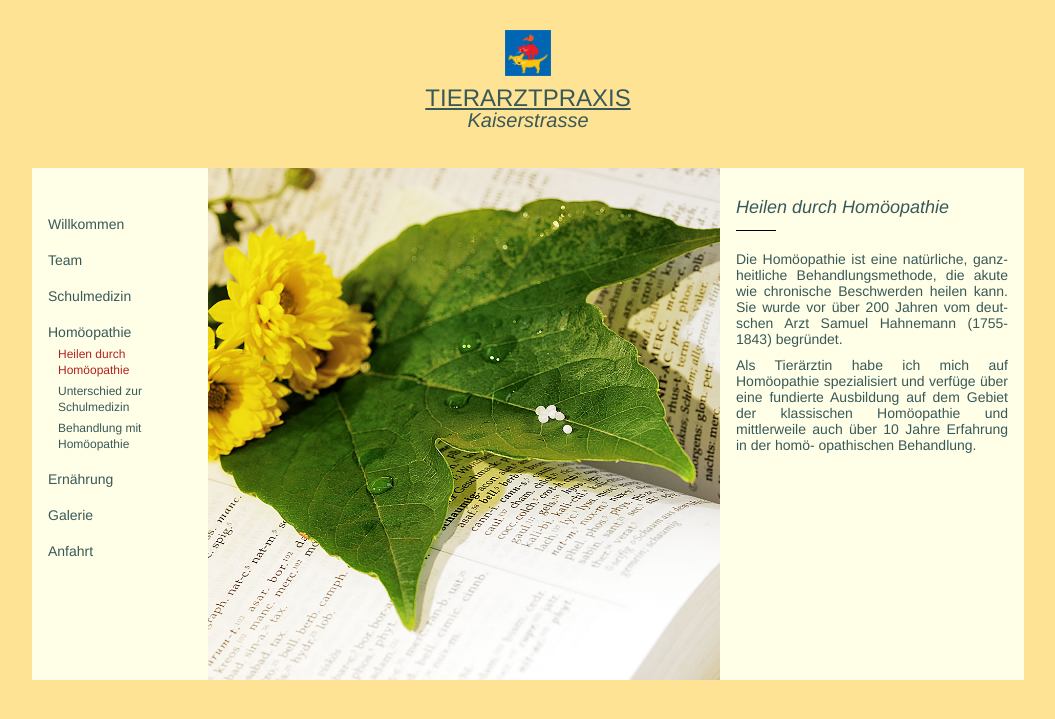
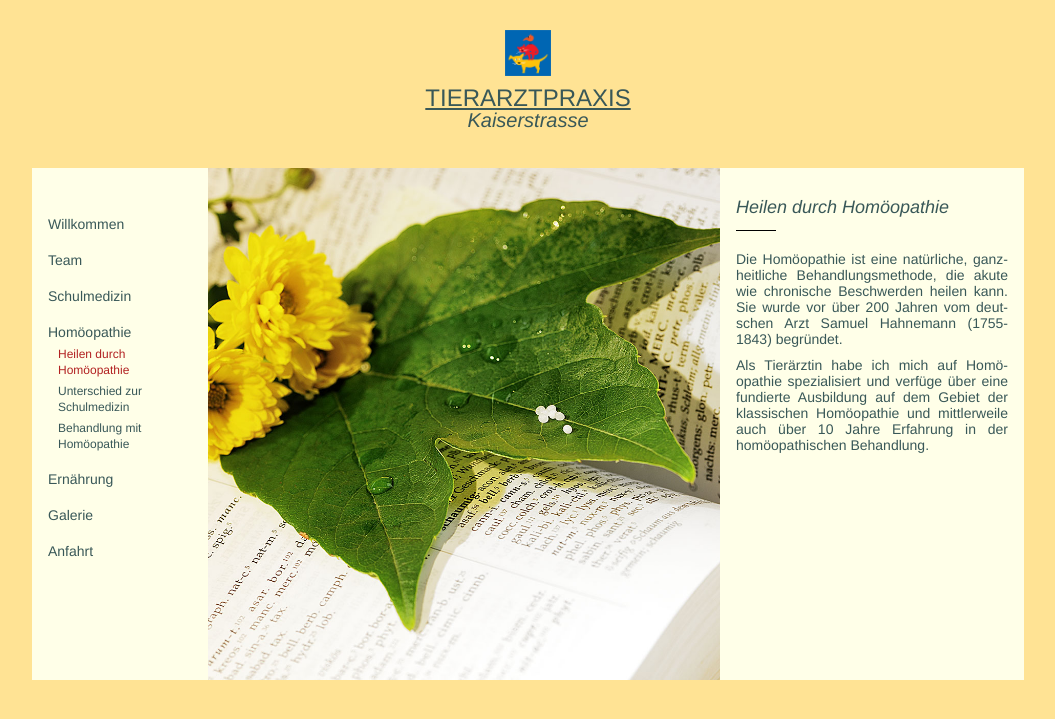
Before and after one commit to richardtraindl/tierarztpraxis-kaiserstrasse.at, a Jekyll site: the page built from homoeopathie.html, in a window 1280 px wide. Shown: the top 719 px of the page, without its empty margins (112-1167 px from the left). Built offline with Jekyll 4.4.1, drawn with Linux system fonts in a browser that asks for light colours.

Commit message:
textänderungen

```diff
--- a/_includes/homoeopathie/heilen_durch_homoeopathie.html
+++ b/_includes/homoeopathie/heilen_durch_homoeopathie.html
@@ -13,7 +13,7 @@
     <div class="small-gap"></div>
 
     <p>
-      Als Tierärztin habe ich mich auf Homöopathie spezialisiert und verfüge über eine fundierte Ausbildung auf dem Gebiet der klassischen Homöopathie
-      und mittlerweile auch über 10 Jahre Erfahrung in der homö- opathischen Behandlung.
+      Als Tierärztin habe ich mich auf Homö- opathie spezialisiert und verfüge über eine fundierte Ausbildung auf dem Gebiet der klassischen Homöopathie
+      und mittlerweile auch über 10 Jahre Erfahrung in der homöopathischen Behandlung.
     </p>
   </div>
```
